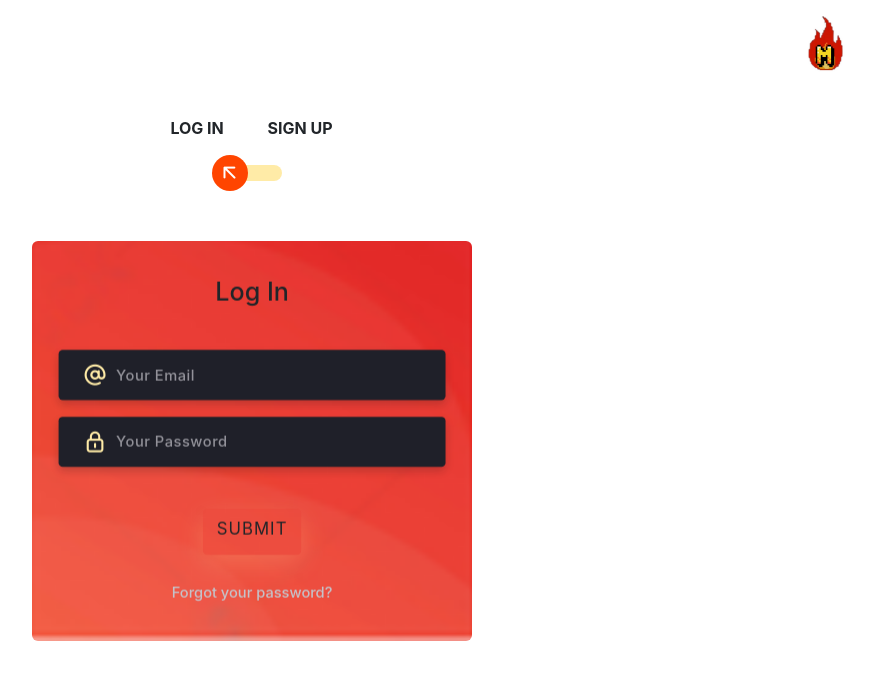
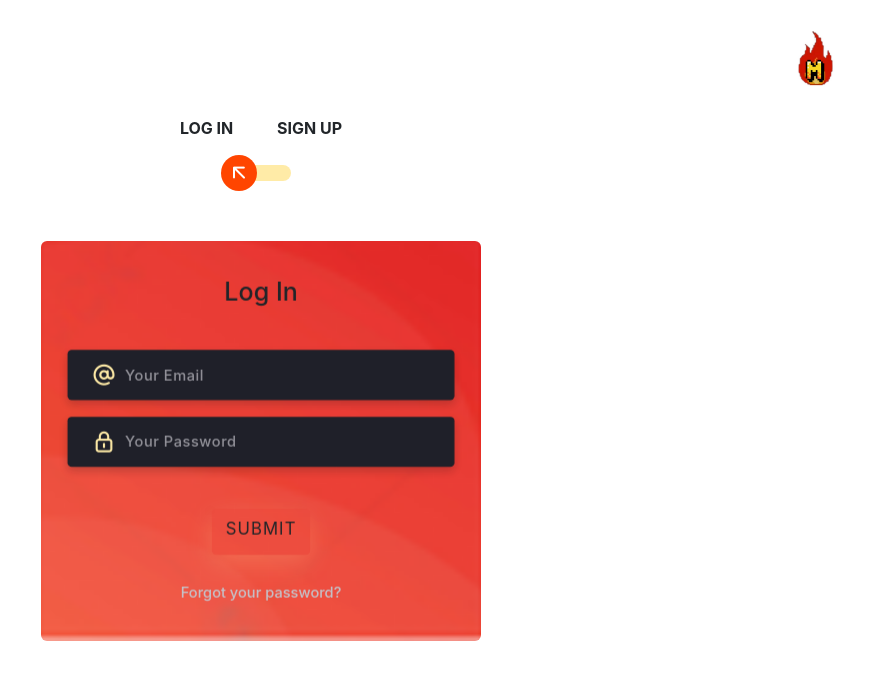
Before and after one commit to TheWiseGhost/MathFire, a plain HTML site: page login.html in a window 1280 px wide. Shown: the whole page, without its empty margins (379-1253 px from the left). Drawn offline with nearby package versions, Linux system fonts and the light colour scheme.

Commit message:
fix the logo button so it actually works

```diff
--- a/login.css
+++ b/login.css
@@ -290,6 +290,14 @@ h6 span{
   box-shadow: 0 8px 24px 0 rgba(16,39,112,.2);
 }
 
+.logo {
+	position: absolute;
+	top: 15px;
+	right: 10px;
+	display: block;
+	z-index: 100;
+	transition: all 250ms linear;
+}
 
 .logo:hover {
     cursor: pointer;
--- a/login.html
+++ b/login.html
@@ -16,7 +16,7 @@
     </head>
 
     <body>
-        <a href="index.html">
+       <a href="index.html" class='logo'>
             <img src="MathFire%20Logo.png" style='width:6.5rem; float:right; padding-right: 3rem; padding-top: 1rem;'>
         </a>
 
```
